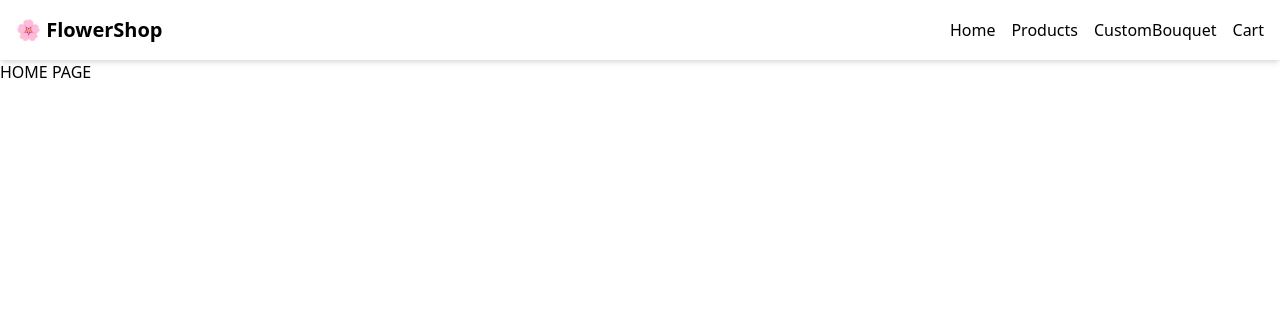
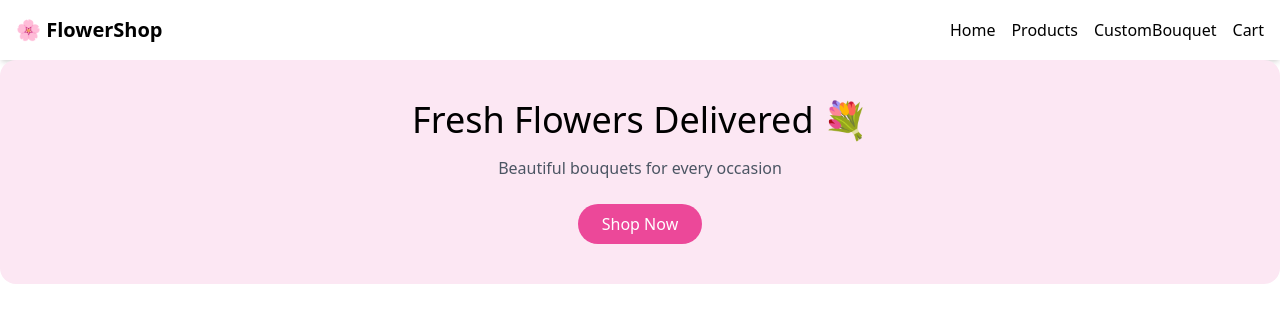
Before and after one commit to homaajam/flower_shop, a React (Vite) app: page / in a window 1280 px wide. Shown: the top 322 px of the page. Built offline with nearby package versions, Linux system fonts and the light colour scheme.

Commit message:
create section hero in home page

```diff
--- /dev/null
+++ b/src/component/Hero.jsx
@@ -0,0 +1,19 @@
+
+const Hero =()=>{
+  return (
+    <section className="bg-pink-100 p-10 text-center rounded-2xl">
+      <h1 className="text-4xl mb-4">
+        Fresh Flowers Delivered 💐
+      </h1>
+      <p className="mb-6 text-gray-600">
+        Beautiful bouquets for every occasion
+      </p>
+      <button className="bg-pink-500 text-white py-2 px-6 rounded-full hover:bg-pink-600">
+        Shop Now
+      </button>
+    </section>
+
+  )
+}
+
+export default Hero;
--- a/src/component/pages/Home.jsx
+++ b/src/component/pages/Home.jsx
@@ -1,5 +1,7 @@
+import Hero from "../Hero";
+
 const Home =()=>{
-  return (<h1>HOME PAGE</h1>)
+  return (<Hero/>);
 }
 
 export default Home;
```
